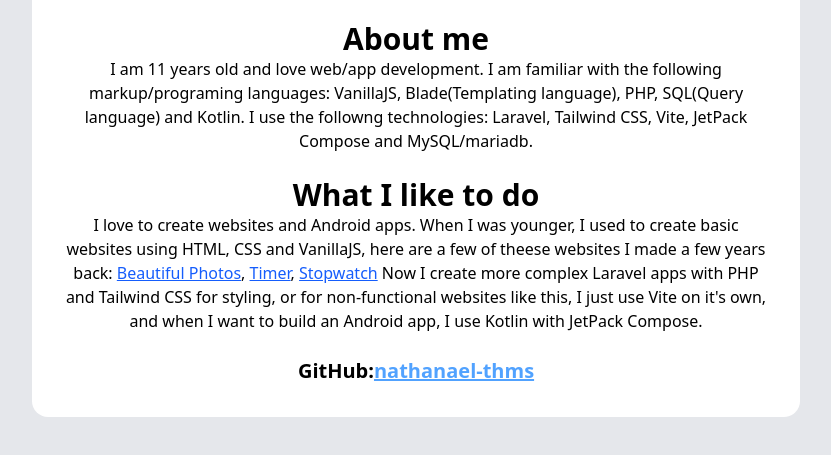
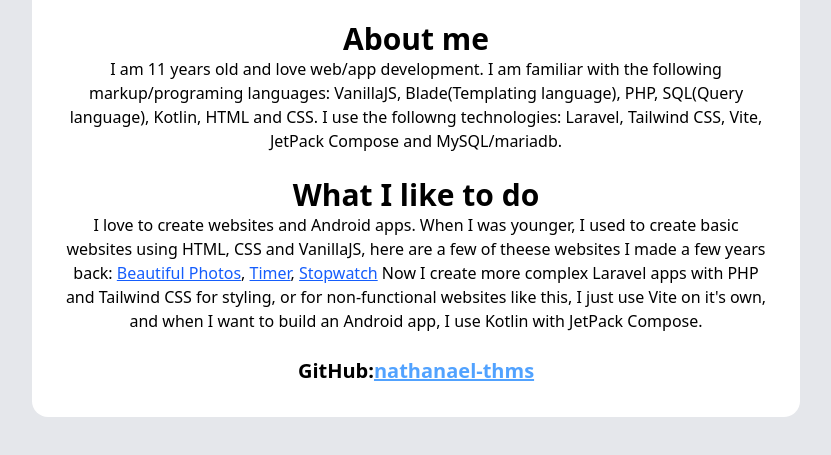
Before and after one commit to nathanael-thms/myweb2, a website built with Vite: page index.html in a window 1280 px wide. Shown: the part 289-744 px from the top of the page, without its empty margins (224-1055 px from the left). Built offline with nearby package versions, Linux system fonts and the light colour scheme.

Commit message:
Update index.html

```diff
--- a/index.html
+++ b/index.html
@@ -15,7 +15,7 @@
       <br>
       <h3 class="text-3xl font-semibold">About me</h3>
       <p>I am 11 years old and love web/app development. I am familiar with the following markup/programing
-        languages: VanillaJS, Blade(Templating language), PHP, SQL(Query language) and Kotlin.
+        languages: VanillaJS, Blade(Templating language), PHP, SQL(Query language), Kotlin, HTML and CSS.
         I use the followng technologies: Laravel, Tailwind CSS, Vite, JetPack Compose and MySQL/mariadb.
       </p>
       <br>
```
